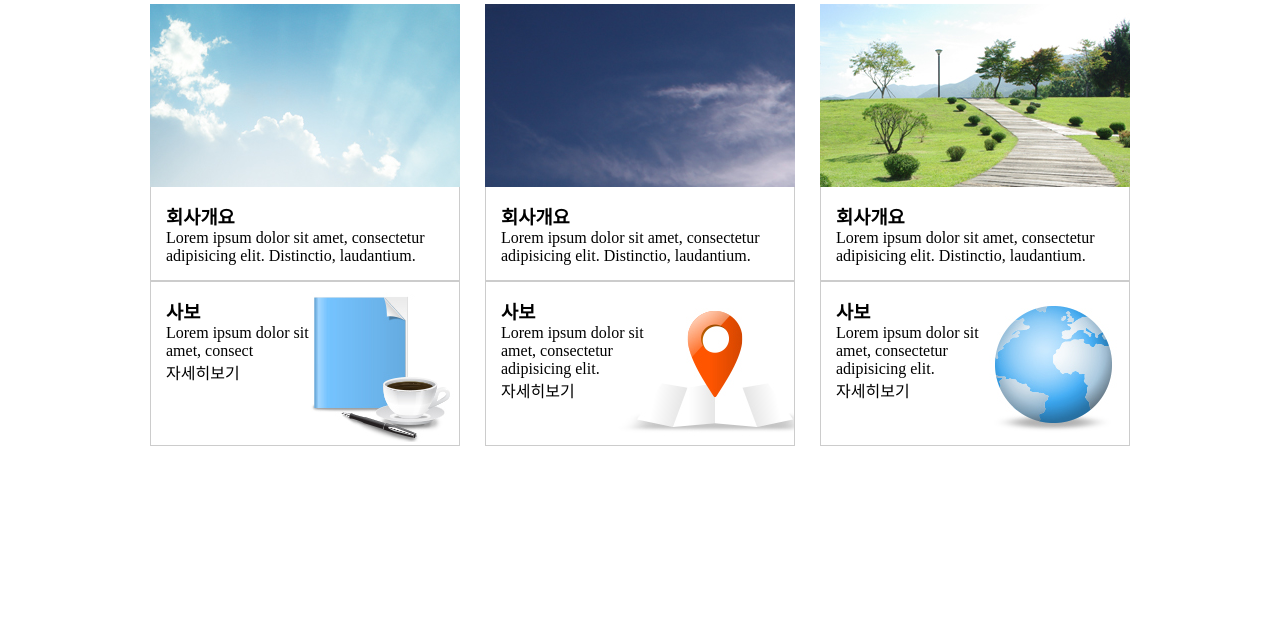
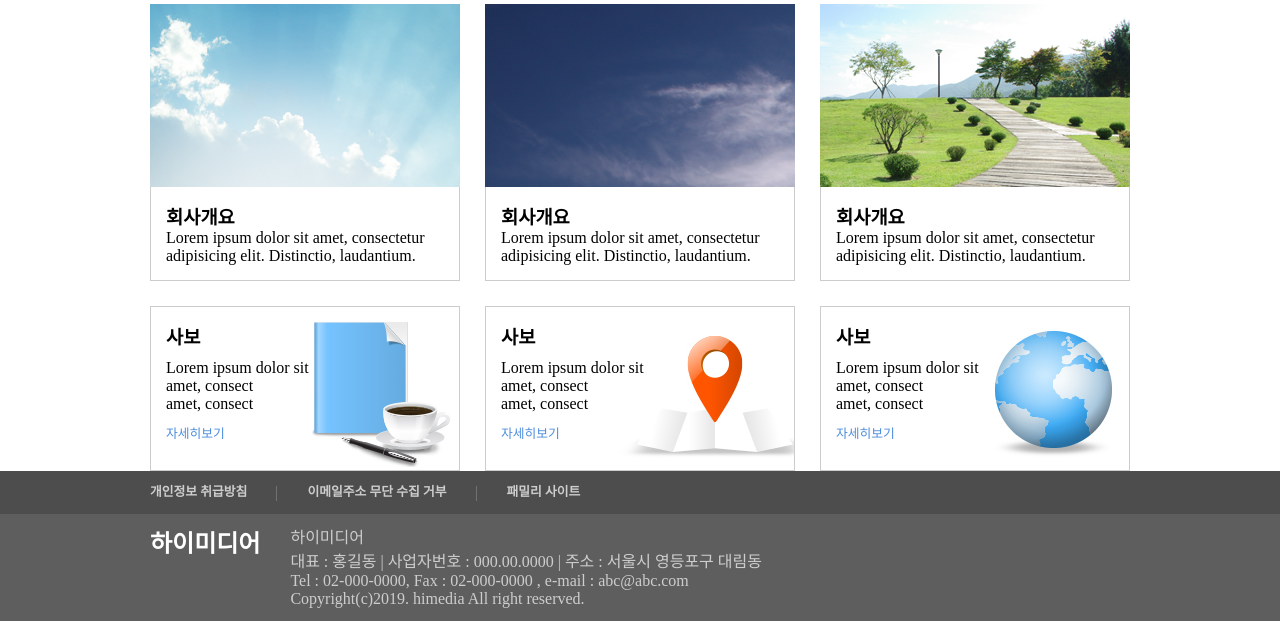
Before and after one commit to thx4today/web2020, a PHP site: page /01site/01himedia/ in a window 1280 px wide. Shown: the part 768-1389 px from the top of the page. Before the commit the page ends 1214 px from the top, so only its background shows below. Run offline with PHP 8.4, Linux system fonts and the light colour scheme.

Commit message:
today up

```diff
--- a/01site/01himedia/css/style.css
+++ b/01site/01himedia/css/style.css
@@ -101,7 +101,7 @@ section#container_wrap>div.container li:nth-child(5){background-color: #95c8ff;}
 /*section end*/
 
 /*article start*/
-article#container{width: 980px;margin: 0 auto}
+article#container{width: 980px;margin: 0 auto;margin-bottom:25px;}
 article#container li{
 	float: left;width:310px;margin-right:25px;
 }
@@ -129,6 +129,28 @@ article#containerOne li div.card_body{
 	position: relative;
 	padding:15px;
 	width:180px;
-
 }
 article#containerOne img{display: block;position: absolute;right:-20px;top:10px;}
+article#containerOne div.card_body h3{margin-bottom:10px;}
+article#containerOne div.card_body p{margin-bottom:10px;}
+article#containerOne div.card_body a{color:#4c8ddd;font-size:0.8em;}
+
+footer#main_footer{height:150px;background-color: #5e5e5e;}
+footer#main_footer > div.footerWrap{height: 43px;background-color: #4d4d4d;}
+footer#main_footer > div.footerWrap > div.footer{width: 980px;margin: 0 auto}
+footer#main_footer div.footer ul li{float: left;position: relative;}
+footer#main_footer div.footer ul li a{
+	display: block;padding:0 30px;font-size:0.8em;line-height:43px;
+	color:#cdcdcd;font-weight:bold;
+}
+footer#main_footer div.footer ul{overflow: hidden;}
+footer#main_footer div.footer ul li:first-child a{padding-left:0;}
+
+footer#main_footer div.footer ul li:after{
+	content:"";width: 1px;height: 15px;background-color: #717171;
+	display: block;position: absolute;top:15px;left:-1px;
+}
+
+footer#main_footer > div.footerAdd{width: 980px;margin: 0 auto;}
+footer#main_footer > div.footerAdd h2{float: left;color:white;padding-top:10px;margin-right:30px;}
+footer#main_footer > div.footerAdd address{float: left;font-style:normal;color:#cdcdcd;padding-top:10px;}
--- a/01site/01himedia/index.html
+++ b/01site/01himedia/index.html
@@ -127,13 +127,13 @@
 
 	</article>
 	<article id="containerOne">
-		<ul>
+		<ul class="clearfix">
 			<li>
 				<div class="card">
 					<img src="images/imgbg01.jpg" alt="사보">
 					<div class="card_body">
 						<h3>사보</h3>
-						<p>Lorem ipsum dolor sit amet, consect</p>
+						<p>Lorem ipsum dolor sit amet, consect<br>amet, consect</p>
 						<a href="#">자세히보기</a>
 					</div>
 				</div>
@@ -143,7 +143,7 @@
 					<img src="images/imgbg02.jpg" alt="사보">
 					<div class="card_body">
 						<h3>사보</h3>
-						<p>Lorem ipsum dolor sit amet, consectetur adipisicing elit.</p>
+						<p>Lorem ipsum dolor sit amet, consect<br>amet, consect</p>
 						<a href="#">자세히보기</a>
 					</div>
 				</div>
@@ -153,14 +153,36 @@
 					<img src="images/imgbg03.jpg" alt="사보">
 					<div class="card_body">
 						<h3>사보</h3>
-						<p>Lorem ipsum dolor sit amet, consectetur adipisicing elit.</p>
+						<p>Lorem ipsum dolor sit amet, consect<br>amet, consect</p>
 						<a href="#">자세히보기</a>
 					</div>
 				</div>
 			</li>
 		</ul>
 	</article>
+	<footer id="main_footer">
 
+		<div class="footerWrap">
+			<div class="footer">
+				<ul class="clearfix">
+					<li><a href="#">개인정보 취급방침</a></li>
+					<li><a href="#">이메일주소 무단 수집 거부</a></li>
+					<li><a href="#">패밀리 사이트</a></li>
+				</ul>
+			</div>
+
+		</div>
+
+		<div class="footerAdd clearfix">
+			<h2>하이미디어</h2>
+			<address class="footer_text">
+				<p>하이미디어</p>
+				<p>대표 : 홍길동 | 사업자번호 : 000.00.0000 | 주소 : 서울시 영등포구 대림동</p>
+				<p>Tel : 02-000-0000, Fax : 02-000-0000 , e-mail : abc@abc.com</p>
+				Copyright(c)2019. himedia All right reserved.
+			</address>
+		</div>
+	</footer>
 
 
 </body>
```
